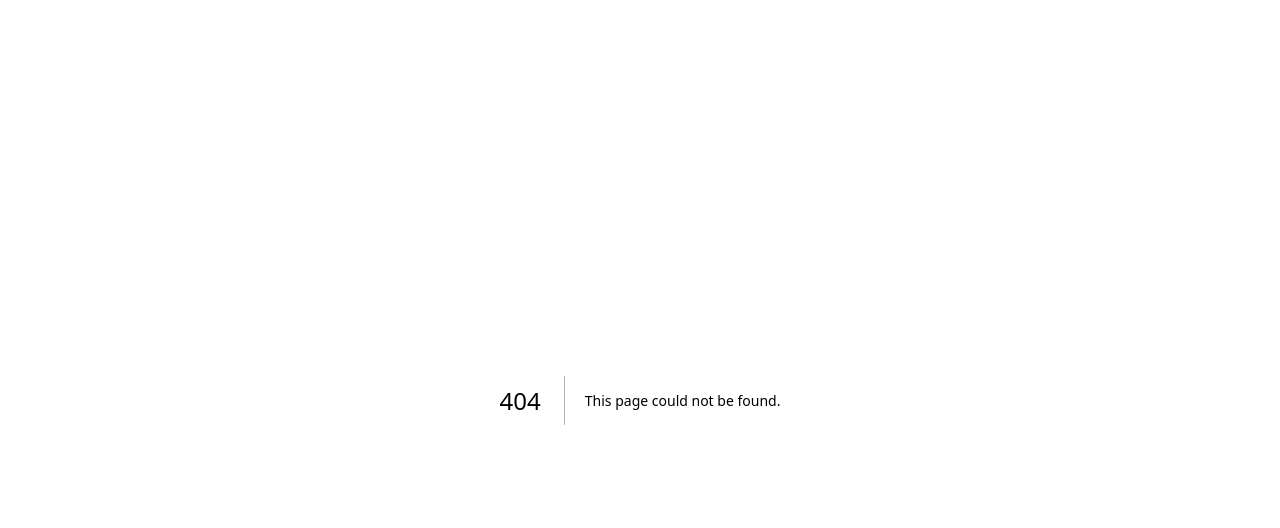
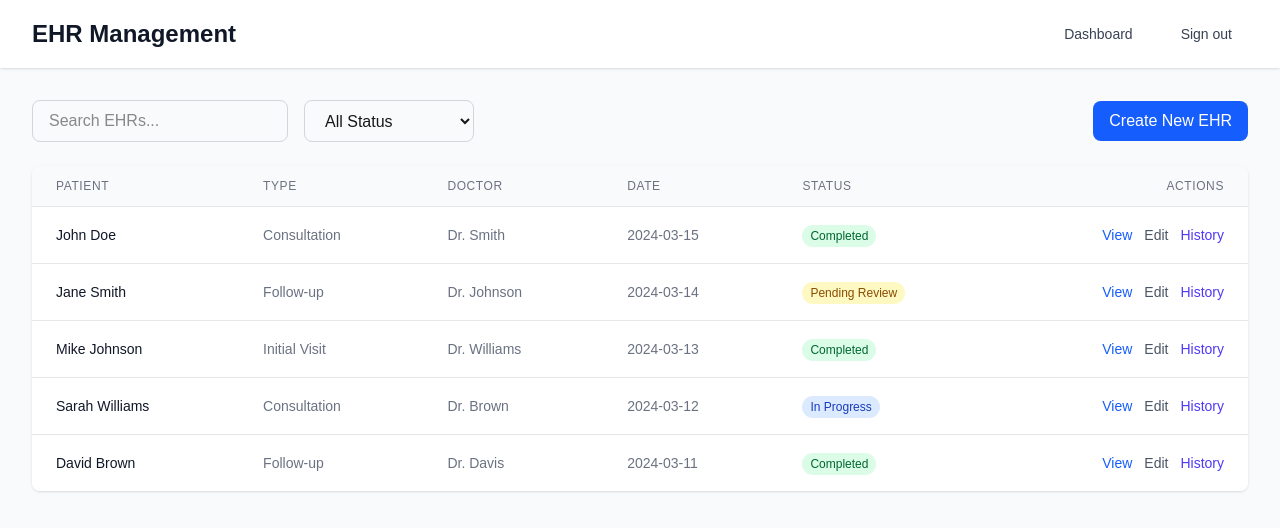
Before and after one commit to Voice-to-EHR-Tietoevry-Oamk/voice-to-ehr, a Next.js app in the folder frontend/: page /ehrs in a window 1280 px wide. Before the commit this address had no page. Shown: the top 528 px of the page. Built offline with nearby package versions, Linux system fonts and the light colour scheme; sample sign-in values are in the browser's storage.

Commit message:
Add EhrsPage component to manage EHR records with authentication, search, and filtering functionality.

```diff
--- /dev/null
+++ b/frontend/app/ehrs/page.tsx
@@ -0,0 +1,202 @@
+'use client';
+
+import { useState, useEffect } from 'react';
+import { useRouter } from 'next/navigation';
+import Link from 'next/link';
+
+interface EhrRecord {
+  id: number;
+  patientId: number;
+  patientName: string;
+  date: string;
+  status: string;
+  type: string;
+  doctor: string;
+}
+
+export default function EhrsPage() {
+  const [ehrs, setEhrs] = useState<EhrRecord[]>([]);
+  const [searchTerm, setSearchTerm] = useState('');
+  const [filter, setFilter] = useState('all');
+  const [loading, setLoading] = useState(true);
+  const router = useRouter();
+
+  useEffect(() => {
+    // Check authentication
+    const user = localStorage.getItem('user');
+    if (!user) {
+      router.push('/');
+      return;
+    }
+
+    // Fetch EHRs data
+    const fetchEhrs = async () => {
+      try {
+        // Mock data for demonstration
+        setEhrs([
+          { id: 1, patientId: 1, patientName: 'John Doe', date: '2024-03-15', status: 'Completed', type: 'Consultation', doctor: 'Dr. Smith' },
+          { id: 2, patientId: 2, patientName: 'Jane Smith', date: '2024-03-14', status: 'Pending Review', type: 'Follow-up', doctor: 'Dr. Johnson' },
+          { id: 3, patientId: 3, patientName: 'Mike Johnson', date: '2024-03-13', status: 'Completed', type: 'Initial Visit', doctor: 'Dr. Williams' },
+          { id: 4, patientId: 4, patientName: 'Sarah Williams', date: '2024-03-12', status: 'In Progress', type: 'Consultation', doctor: 'Dr. Brown' },
+          { id: 5, patientId: 5, patientName: 'David Brown', date: '2024-03-11', status: 'Completed', type: 'Follow-up', doctor: 'Dr. Davis' },
+        ]);
+      } catch (error) {
+        console.error('Error fetching EHRs:', error);
+      } finally {
+        setLoading(false);
+      }
+    };
+
+    fetchEhrs();
+  }, [router]);
+
+  const filteredEhrs = ehrs.filter(ehr => {
+    const matchesSearch = ehr.patientName.toLowerCase().includes(searchTerm.toLowerCase());
+    const matchesFilter = filter === 'all' || ehr.status.toLowerCase() === filter;
+    return matchesSearch && matchesFilter;
+  });
+
+  if (loading) {
+    return (
+      <div className="flex justify-center items-center min-h-screen">
+        <div className="animate-spin rounded-full h-12 w-12 border-t-2 border-b-2 border-blue-500"></div>
+      </div>
+    );
+  }
+
+  return (
+    <div className="min-h-screen bg-gray-50">
+      {/* Header */}
+      <header className="bg-white shadow-sm">
+        <div className="max-w-7xl mx-auto px-4 sm:px-6 lg:px-8 py-4 flex justify-between items-center">
+          <h1 className="text-2xl font-bold text-gray-900">EHR Management</h1>
+          <div className="flex space-x-4">
+            <Link
+              href="/dashboard"
+              className="px-4 py-2 text-sm text-gray-700 hover:text-gray-900"
+            >
+              Dashboard
+            </Link>
+            <button
+              onClick={() => {
+                localStorage.removeItem('user');
+                router.push('/');
+              }}
+              className="px-4 py-2 text-sm text-gray-700 hover:text-gray-900"
+            >
+              Sign out
+            </button>
+          </div>
+        </div>
+      </header>
+
+      <main className="max-w-7xl mx-auto px-4 sm:px-6 lg:px-8 py-8">
+        {/* Controls */}
+        <div className="mb-6 flex flex-col sm:flex-row justify-between items-center space-y-4 sm:space-y-0">
+          <div className="flex space-x-4 w-full sm:w-auto">
+            <input
+              type="text"
+              placeholder="Search EHRs..."
+              value={searchTerm}
+              onChange={(e) => setSearchTerm(e.target.value)}
+              className="flex-1 sm:w-64 px-4 py-2 border border-gray-300 rounded-lg focus:ring-2 focus:ring-blue-500 focus:border-blue-500"
+            />
+            <select
+              value={filter}
+              onChange={(e) => setFilter(e.target.value)}
+              className="px-4 py-2 border border-gray-300 rounded-lg focus:ring-2 focus:ring-blue-500 focus:border-blue-500"
+            >
+              <option value="all">All Status</option>
+              <option value="completed">Completed</option>
+              <option value="pending review">Pending Review</option>
+              <option value="in progress">In Progress</option>
+            </select>
+          </div>
+          <Link
+            href="/ehrs/new"
+            className="w-full sm:w-auto px-4 py-2 bg-blue-600 text-white rounded-lg hover:bg-blue-700 focus:outline-none focus:ring-2 focus:ring-offset-2 focus:ring-blue-500"
+          >
+            Create New EHR
+          </Link>
+        </div>
+
+        {/* EHRs Table */}
+        <div className="bg-white shadow rounded-lg overflow-hidden">
+          <table className="min-w-full divide-y divide-gray-200">
+            <thead className="bg-gray-50">
+              <tr>
+                <th className="px-6 py-3 text-left text-xs font-medium text-gray-500 uppercase tracking-wider">
+                  Patient
+                </th>
+                <th className="px-6 py-3 text-left text-xs font-medium text-gray-500 uppercase tracking-wider">
+                  Type
+                </th>
+                <th className="px-6 py-3 text-left text-xs font-medium text-gray-500 uppercase tracking-wider">
+                  Doctor
+                </th>
+                <th className="px-6 py-3 text-left text-xs font-medium text-gray-500 uppercase tracking-wider">
+                  Date
+                </th>
+                <th className="px-6 py-3 text-left text-xs font-medium text-gray-500 uppercase tracking-wider">
+                  Status
+                </th>
+                <th className="px-6 py-3 text-right text-xs font-medium text-gray-500 uppercase tracking-wider">
+                  Actions
+                </th>
+              </tr>
+            </thead>
+            <tbody className="bg-white divide-y divide-gray-200">
+              {filteredEhrs.map((ehr) => (
+                <tr key={ehr.id}>
+                  <td className="px-6 py-4 whitespace-nowrap">
+                    <div className="text-sm font-medium text-gray-900">{ehr.patientName}</div>
+                  </td>
+                  <td className="px-6 py-4 whitespace-nowrap">
+                    <div className="text-sm text-gray-500">{ehr.type}</div>
+                  </td>
+                  <td className="px-6 py-4 whitespace-nowrap">
+                    <div className="text-sm text-gray-500">{ehr.doctor}</div>
+                  </td>
+                  <td className="px-6 py-4 whitespace-nowrap">
+                    <div className="text-sm text-gray-500">{ehr.date}</div>
+                  </td>
+                  <td className="px-6 py-4 whitespace-nowrap">
+                    <span className={`px-2 py-1 text-xs rounded-full ${
+                      ehr.status === 'Completed' ? 'bg-green-100 text-green-800' :
+                      ehr.status === 'Pending Review' ? 'bg-yellow-100 text-yellow-800' :
+                      'bg-blue-100 text-blue-800'
+                    }`}>
+                      {ehr.status}
+                    </span>
+                  </td>
+                  <td className="px-6 py-4 whitespace-nowrap text-right text-sm font-medium">
+                    <div className="flex justify-end space-x-3">
+                      <Link
+                        href={`/ehr/${ehr.id}`}
+                        className="text-blue-600 hover:text-blue-900"
+                      >
+                        View
+                      </Link>
+                      <Link
+                        href={`/ehr/${ehr.id}/edit`}
+                        className="text-gray-600 hover:text-gray-900"
+                      >
+                        Edit
+                      </Link>
+                      <Link
+                        href={`/ehr/${ehr.id}/history`}
+                        className="text-indigo-600 hover:text-indigo-900"
+                      >
+                        History
+                      </Link>
+                    </div>
+                  </td>
+                </tr>
+              ))}
+            </tbody>
+          </table>
+        </div>
+      </main>
+    </div>
+  );
+}
```
